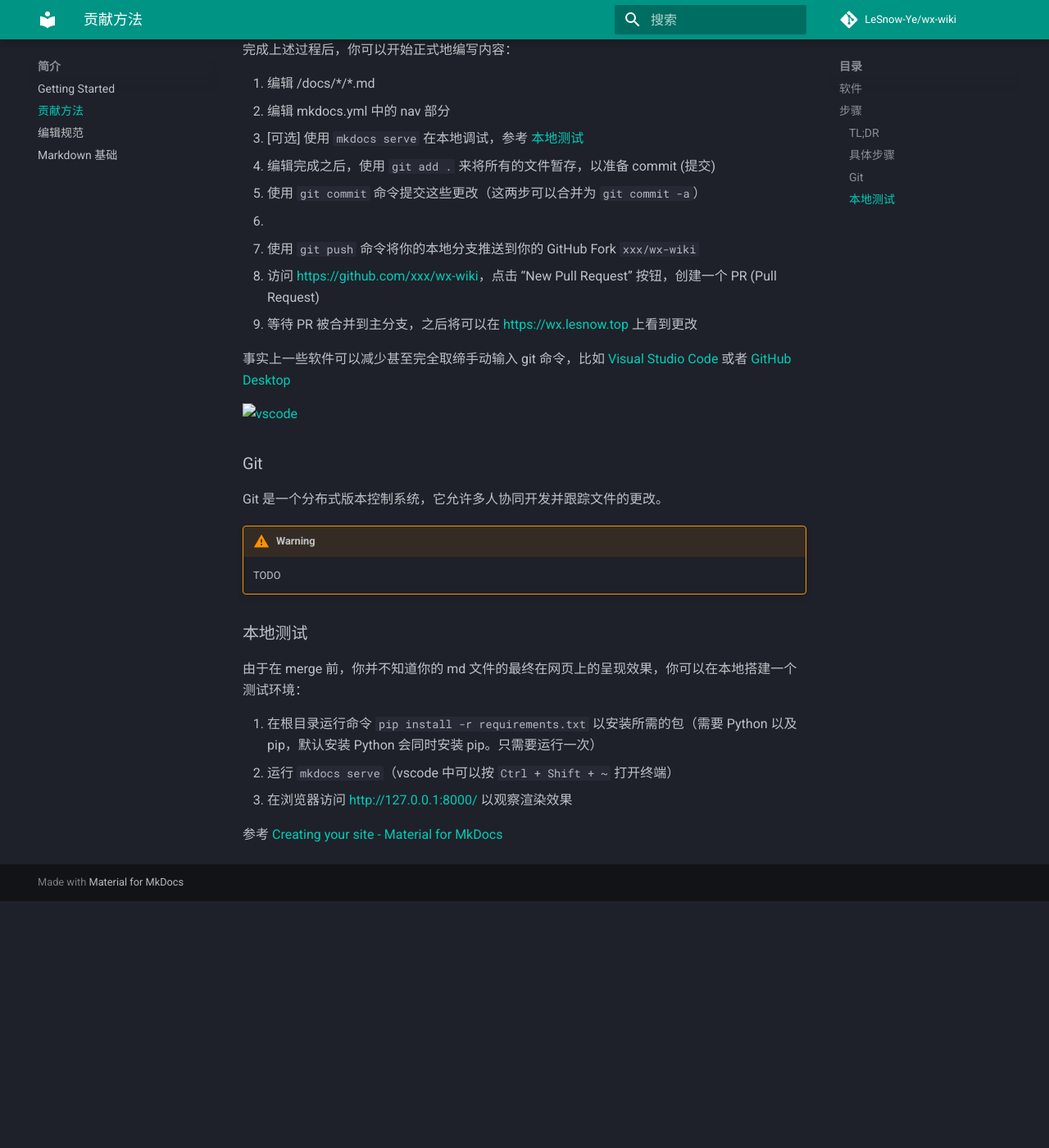
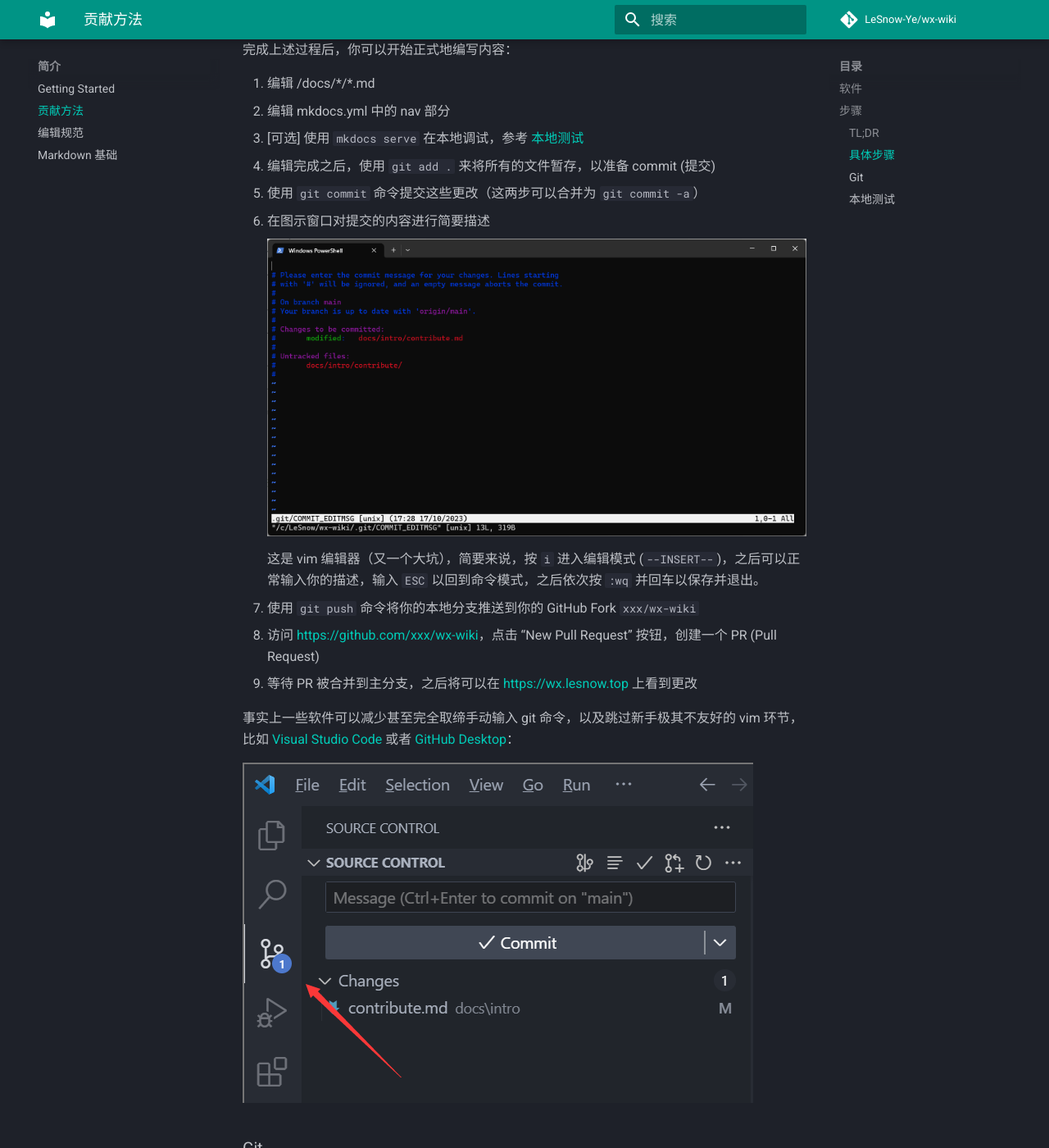
Before and after one commit to LeSnow-Ye/wx-wiki, an MkDocs documentation site: the page built from docs/intro/contribute.md, in a window 1280 px wide and 1400 px high, scrolled down 1079 px. Shown: the whole window at 82% size. Built offline with MkDocs 1.6.1 and Material for MkDocs 9.7.7, drawn with Linux system fonts in a browser that asks for light colours; comment, search, counter and statistics services are not loaded; before the commit the page ends 2178 px from its top, so only the background shows below that; some of the changed text lies outside the part shown.

Commit message:
update contribute

```diff
--- a/docs/intro/contribute.md
+++ b/docs/intro/contribute.md
@@ -8,7 +8,7 @@
 
 你可能需要以下软件，除 git 外不是必须的，但它们很有用，可以简化下面的步骤，减少学习成本，尤其是 git 命令们。
 
-- [Git](https://git-scm.com/downloads)
+- [Git](https://git-scm.com/downloads) - 本文以全默认安装为例，这时 git 使用的编辑器是 vim
 - [Visual Studio Code](https://code.visualstudio.com/)
 - [Python](https://www.python.org/downloads/)
 - [GitHub Desktop](https://desktop.github.com/)
@@ -78,12 +78,17 @@
 3. [可选] 使用 `mkdocs serve` 在本地调试，参考 [本地测试](#_5)
 4. 编辑完成之后，使用 `git add .` 来将所有的文件暂存，以准备 commit (提交)
 5. 使用 `git commit` 命令提交这些更改（这两步可以合并为 `git commit -a`）
-6.
+6. 在图示窗口对提交的内容进行简要描述
+
+    ![vim](image.png)
+
+    这是 vim 编辑器（又一个大坑），简要来说，按 `i` 进入编辑模式 (`--INSERT--`)，之后可以正常输入你的描述，输入 `ESC` 以回到命令模式，之后依次按 `:wq` 并回车以保存并退出。
+
 7. 使用 `git push` 命令将你的本地分支推送到你的 GitHub Fork `xxx/wx-wiki`
 8. 访问 <https://github.com/xxx/wx-wiki>，点击 “New Pull Request” 按钮，创建一个 PR (Pull Request)
 9. 等待 PR 被合并到主分支，之后将可以在 <https://wx.lesnow.top> 上看到更改
 
-事实上一些软件可以减少甚至完全取缔手动输入 git 命令，比如 [Visual Studio Code](https://code.visualstudio.com/) 或者 [GitHub Desktop](https://desktop.github.com/)
+事实上一些软件可以减少甚至完全取缔手动输入 git 命令，以及跳过新手极其不友好的 vim 环节，比如 [Visual Studio Code](https://code.visualstudio.com/) 或者 [GitHub Desktop](https://desktop.github.com/)：
 
 ![vscode](contribute/vscode.png)
 
```
Also changed, not shown: docs/intro/contribute/vscode.png (added), docs/intro/image.png (added).
